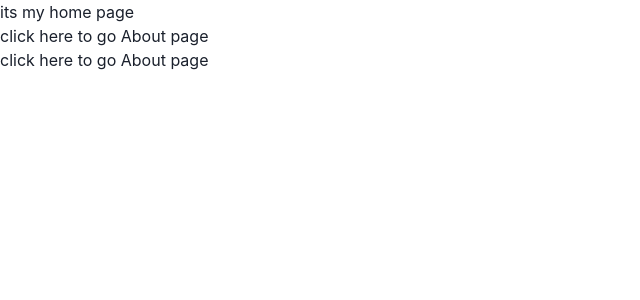
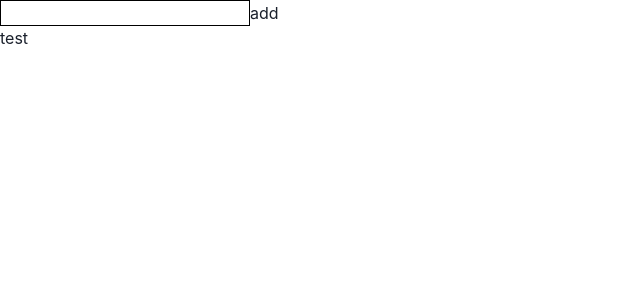
Before and after one commit to Alikooshesh/maktab-124-react-redux-ts, a React (Create React App) app: page / in a window 1280 px wide. Shown: the top 300 px of the page, without its empty margins (0-640 px from the left). Built offline with nearby package versions, Linux system fonts and the light colour scheme.

Commit message:
feat(app): create todo structure

```diff
--- a/src/App.tsx
+++ b/src/App.tsx
@@ -1,12 +1,34 @@
+import { useDispatch, useSelector } from 'react-redux';
 import './App.css';
 import RoutingSystem from './router';
+import { Itodo } from './interfeaces/todo';
+import { useState } from 'react';
+import { title } from 'process';
+import { add } from './redux/reducers/todoReducer';
 
 function App() {
 
+  const dispatch = useDispatch()
+
+  const [inputValue , setInputValue] = useState("")
+
+  const todo:Itodo[] = useSelector((state:any)=>state.todo)
+
+  function addNewTodo(){
+    const newTodo = {
+      id : Date.now(),
+      title : inputValue
+    }
+
+    dispatch(add(newTodo))
+  }
 
   return (
     <>
-      <RoutingSystem/>
+      <input value={inputValue} onChange={(e) => setInputValue(e.target.value)} style={{border : "1px solid black"}}/>
+      <button onClick={addNewTodo}>add</button>
+      {todo.map(item => <p>{item.title}</p>)}
+      {/* <RoutingSystem/> */}
     </>
   );
 }
--- a/src/index.tsx
+++ b/src/index.tsx
@@ -5,10 +5,12 @@ import App from './App';
 import reportWebVitals from './reportWebVitals';
 import { ChakraProvider, extendTheme } from '@chakra-ui/react';
 import { BrowserRouter } from 'react-router';
+import { Provider } from 'react-redux';
+import store from './redux/store';
 
 const customTheme = extendTheme({
-  colors : {
-    brand : {
+  colors: {
+    brand: {
       50: "#f5f7ff",
       100: "#e0e7ff",
       200: "#c7d2fe",
@@ -28,11 +30,14 @@ const root = ReactDOM.createRoot(
 );
 root.render(
   <React.StrictMode>
-    <ChakraProvider theme={customTheme}>
-      <BrowserRouter>
-        <App />
-      </BrowserRouter>
-    </ChakraProvider>
+    <Provider store={store}>
+      <ChakraProvider theme={customTheme}>
+        <BrowserRouter>
+          <App />
+        </BrowserRouter>
+      </ChakraProvider>
+    </Provider>
+
   </React.StrictMode>
 );
 
--- /dev/null
+++ b/src/interfeaces/todo.ts
@@ -0,0 +1,4 @@
+export interface Itodo{
+    id : number
+    title : string
+}
--- a/src/redux/reducers/todoReducer.ts
+++ b/src/redux/reducers/todoReducer.ts
@@ -1,11 +1,17 @@
 import { createSlice } from "@reduxjs/toolkit";
+import { Itodo } from "../../interfeaces/todo";
 
 const todoReducer = createSlice({
     name : "todos",
-    initialState : [],
+    initialState : [
+        {
+            id : 1,
+            title : "test"
+        }
+    ] as Itodo[],
     reducers : {
         add : (state,action)=>{
-            // @ts-ignore
+            console.log(action)
             state.push({...action.payload})
         }
     }
```
